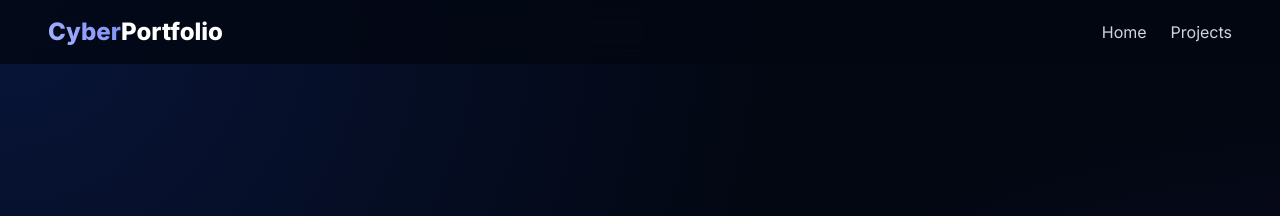
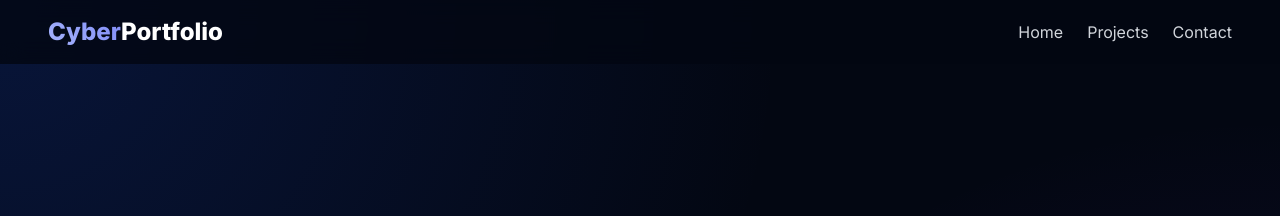
Before and after one commit to IamMo31/iammo31.github.io, a Jekyll site: the page built from index.html, in a window 1280 px wide. Shown: the top 216 px of the page. Built offline with Jekyll 4.4.1, drawn with Linux system fonts in a browser that asks for light colours; nearby versions of some CDN libraries.

Commit message:
Update default.html

```diff
--- a/_layouts/default.html
+++ b/_layouts/default.html
@@ -24,6 +24,7 @@
             <div class="hidden md:flex space-x-6">
                 <a href="/" class="text-gray-300 hover:text-white transition-colors">Home</a>
                 <a href="/projects.html" class="text-gray-300 hover:text-white transition-colors">Projects</a>
+                <a href="/contact.html" class="text-gray-300 hover:text-white transition-colors">Contact</a>
             </div>
             <!-- Mobile Menu Button -->
             <button class="md:hidden text-gray-300 hover:text-white transition-colors">
```
